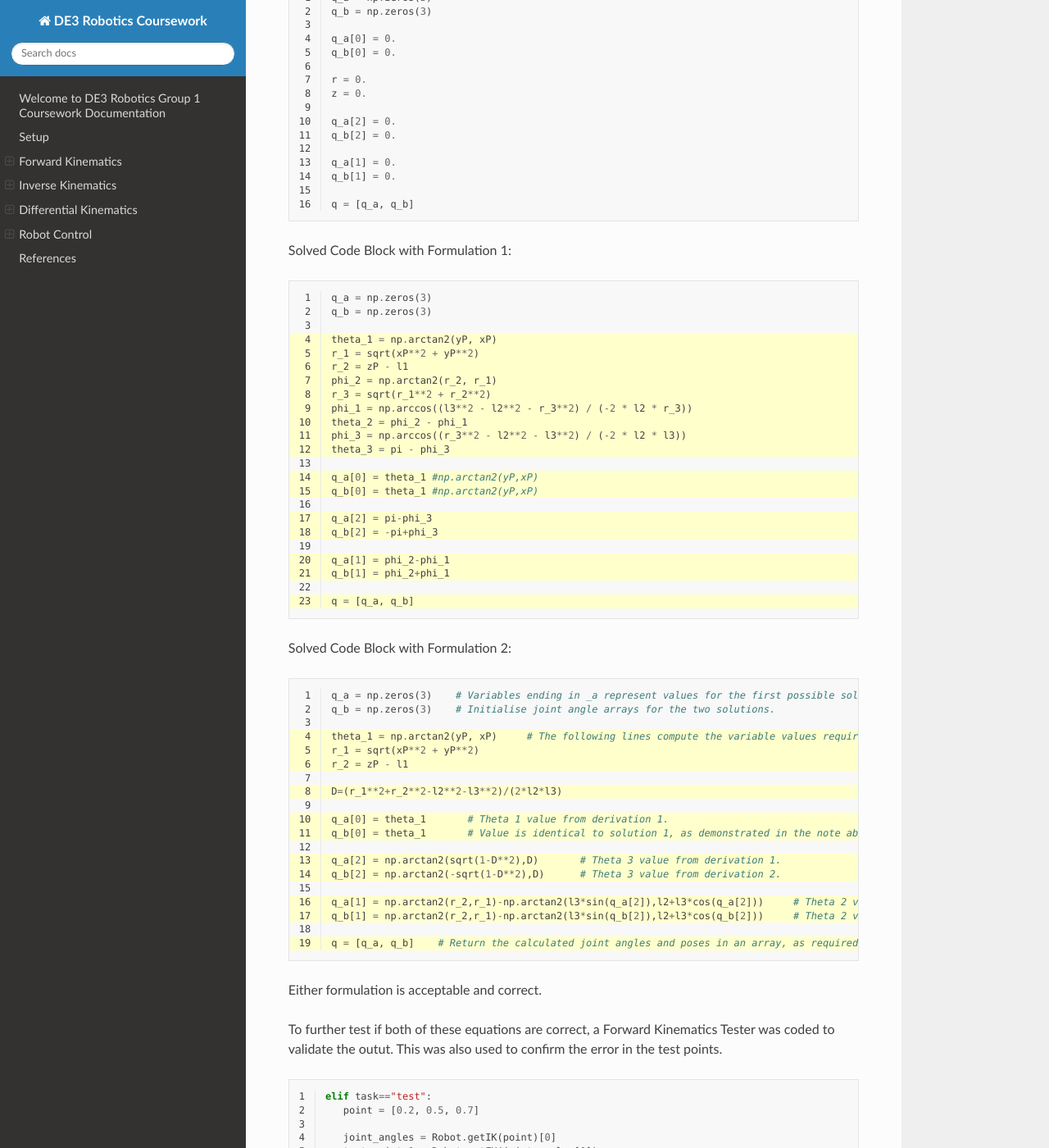
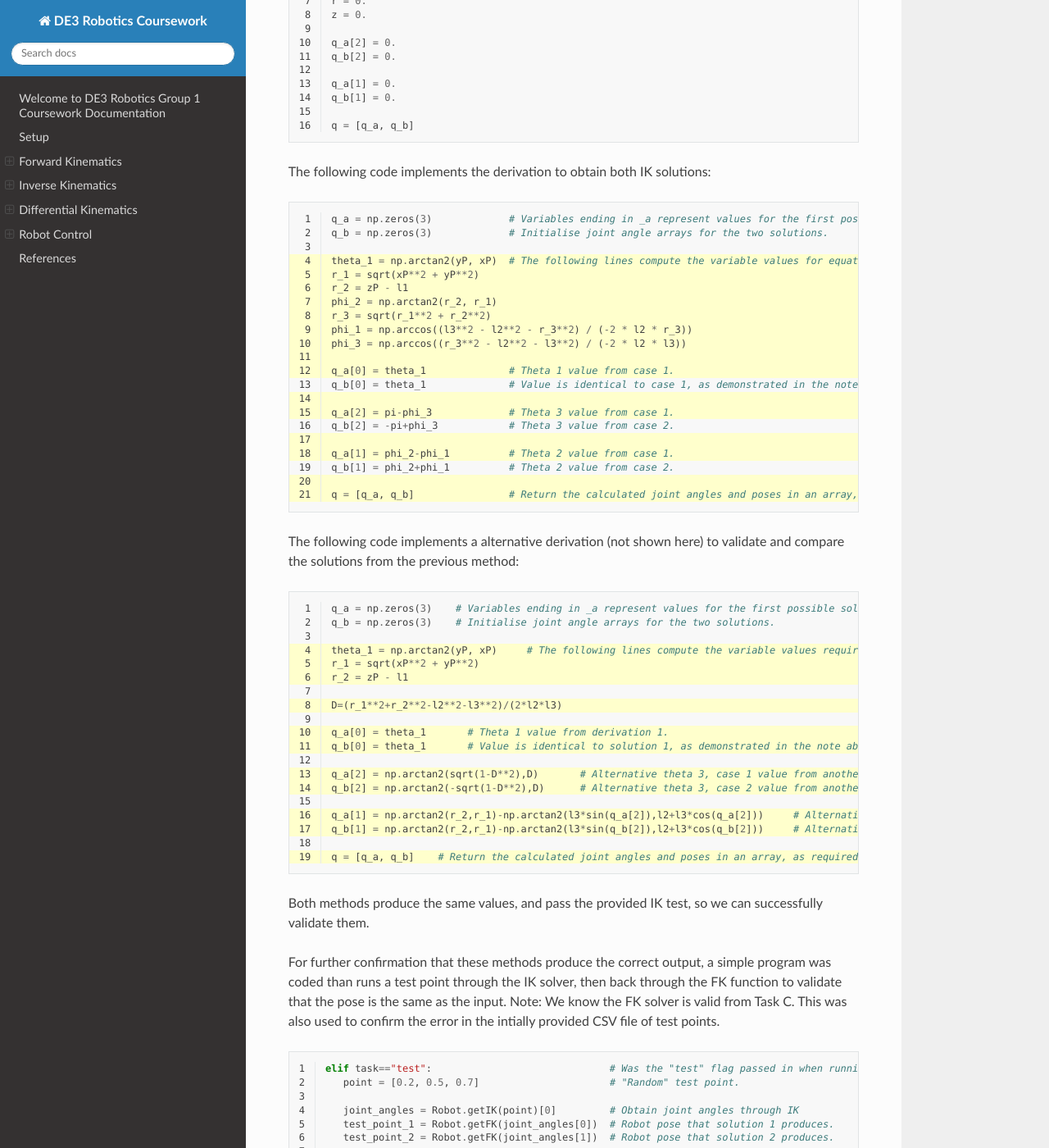
Before and after one commit to oliver-veal/robotics-coursework, a Sphinx documentation site: the page built from docs/source/index.rst, in a window 1280 px wide and 1400 px high, scrolled down 15313 px. Shown: the whole window at 82% size. Built offline with Sphinx 7.4.7 and the Read the Docs theme 2.0.0, drawn with Linux system fonts in a browser that asks for light colours; some of the changed text lies outside the part shown.

Commit message:
Task F edits

```diff
--- a/docs/source/index.rst
+++ b/docs/source/index.rst
@@ -200,6 +200,7 @@ These results are entered into the D-H table defined in the code.
         self.joint_types = 'rrr'	                              # Defining the type of each joint as a string with the ith character
                                                                # representing the type of the ith joint,
                                                                # with r representing revolute and p prismatic; all are revolute in this case.
+
 ----------------------------
 Task B: Coding the D-H Table
 ----------------------------
@@ -648,11 +649,7 @@ The robot can be treated as a planar two link robot, being rotated about ``z0``
 Therefore, for any point there is only one ``q0`` value which satisfies the point.
 The two configurations are stored together as columns in matrix ``q``.
 
-There are however two different sets of equations that were derived to find the set of angles.
-The output of them is ultimately the same, but the equations are formulated slightly differently, as reflected in the code blocks below.
-**UPDATE DESCRIPTION FOR THIS**
-
-Original Code Block:
+Original code to complete:
 
 .. code-block:: python
    :linenos:
@@ -674,37 +671,35 @@ Original Code Block:
 
    q = [q_a, q_b]
 
-Solved Code Block with Formulation 1:
+The following code implements the derivation to obtain both IK solutions:
 
 .. code-block:: python
    :linenos:
    :emphasize-lines: 4-12, 14,15, 17,18, 20,21, 23
 
-   q_a = np.zeros(3)
-   q_b = np.zeros(3)
+   q_a = np.zeros(3)             # Variables ending in _a represent values for the first possible solution, and _b the second.
+   q_b = np.zeros(3)             # Initialise joint angle arrays for the two solutions.
 
-   theta_1 = np.arctan2(yP, xP)
+   theta_1 = np.arctan2(yP, xP)  # The following lines compute the variable values for equations 1-11, for both cases.
    r_1 = sqrt(xP**2 + yP**2)
    r_2 = zP - l1
    phi_2 = np.arctan2(r_2, r_1)
    r_3 = sqrt(r_1**2 + r_2**2)
    phi_1 = np.arccos((l3**2 - l2**2 - r_3**2) / (-2 * l2 * r_3))
-   theta_2 = phi_2 - phi_1
    phi_3 = np.arccos((r_3**2 - l2**2 - l3**2) / (-2 * l2 * l3))
-   theta_3 = pi - phi_3
 
-   q_a[0] = theta_1 #np.arctan2(yP,xP)
-   q_b[0] = theta_1 #np.arctan2(yP,xP)
+   q_a[0] = theta_1              # Theta 1 value from case 1.
+   q_b[0] = theta_1              # Value is identical to case 1, as demonstrated in the note above.
 
-   q_a[2] = pi-phi_3
-   q_b[2] = -pi+phi_3
+   q_a[2] = pi-phi_3             # Theta 3 value from case 1.
+   q_b[2] = -pi+phi_3            # Theta 3 value from case 2.
 
-   q_a[1] = phi_2-phi_1
-   q_b[1] = phi_2+phi_1
+   q_a[1] = phi_2-phi_1          # Theta 2 value from case 1.
+   q_b[1] = phi_2+phi_1          # Theta 2 value from case 2.
 
-   q = [q_a, q_b]
+   q = [q_a, q_b]                # Return the calculated joint angles and poses in an array, as required by the function.
 
-Solved Code Block with Formulation 2:
+The following code implements a alternative derivation (not shown here) to validate and compare the solutions from the previous method:
 
 .. code-block:: python
    :linenos:
@@ -713,7 +708,7 @@ Solved Code Block with Formulation 2:
    q_a = np.zeros(3)    # Variables ending in _a represent values for the first possible solution, and _b the second.
    q_b = np.zeros(3)    # Initialise joint angle arrays for the two solutions.
 
-   theta_1 = np.arctan2(yP, xP)     # The following lines compute the variable values required by the two derivations to compute the joint angles.
+   theta_1 = np.arctan2(yP, xP)     # The following lines compute the variable values required by the alternative derivation.
    r_1 = sqrt(xP**2 + yP**2)
    r_2 = zP - l1
 
@@ -722,30 +717,31 @@ Solved Code Block with Formulation 2:
    q_a[0] = theta_1       # Theta 1 value from derivation 1.
    q_b[0] = theta_1       # Value is identical to solution 1, as demonstrated in the note above.
 
-   q_a[2] = np.arctan2(sqrt(1-D**2),D)       # Theta 3 value from derivation 1.
-   q_b[2] = np.arctan2(-sqrt(1-D**2),D)      # Theta 3 value from derivation 2.
+   q_a[2] = np.arctan2(sqrt(1-D**2),D)       # Alternative theta 3, case 1 value from another derivation.
+   q_b[2] = np.arctan2(-sqrt(1-D**2),D)      # Alternative theta 3, case 2 value from another derivation.
 
-   q_a[1] = np.arctan2(r_2,r_1)-np.arctan2(l3*sin(q_a[2]),l2+l3*cos(q_a[2]))     # Theta 2 value from derivation 1.
-   q_b[1] = np.arctan2(r_2,r_1)-np.arctan2(l3*sin(q_b[2]),l2+l3*cos(q_b[2]))     # Theta 2 value from derivation 2.
+   q_a[1] = np.arctan2(r_2,r_1)-np.arctan2(l3*sin(q_a[2]),l2+l3*cos(q_a[2]))     # Alternative theta 2, case 1 value from another derivation.
+   q_b[1] = np.arctan2(r_2,r_1)-np.arctan2(l3*sin(q_b[2]),l2+l3*cos(q_b[2]))     # Alternative theta 2, case 2 value from another derivation.
 
    q = [q_a, q_b]    # Return the calculated joint angles and poses in an array, as required by the function.
 
-Either formulation is acceptable and correct.
+Both methods produce the same values, and pass the provided IK test, so we can successfully validate them.
 
-To further test if both of these equations are correct, a Forward Kinematics Tester was coded to validate the outut.
-This was also used to confirm the error in the test points.
+For further confirmation that these methods produce the correct output, a simple program was coded than runs a test point through the IK solver, then back through the FK function to validate that the pose is the same as the input.
+Note: We know the FK solver is valid from Task C.
+This was also used to confirm the error in the intially provided CSV file of test points.
 
 .. code-block:: python
    :linenos:
 
-   elif task=="test":
-      point = [0.2, 0.5, 0.7]
+   elif task=="test":                              # Was the "test" flag passed in when running the program.
+      point = [0.2, 0.5, 0.7]                      # "Random" test point.
 
-      joint_angles = Robot.getIK(point)[0]
-      test_point_1 = Robot.getFK(joint_angles[0])
-      test_point_2 = Robot.getFK(joint_angles[1])
+      joint_angles = Robot.getIK(point)[0]         # Obtain joint angles through IK
+      test_point_1 = Robot.getFK(joint_angles[0])  # Robot pose that solution 1 produces.
+      test_point_2 = Robot.getFK(joint_angles[1])  # Robot pose that solution 2 produces.
 
-   print(point, test_point_1, test_point_2)
+   print(point, test_point_1, test_point_2)        # Verify by eye that these 3 points are the same. If they are, the IK is valid.
 
 .. code-block:: python
    :linenos:
```
Also changed, not shown: 2 other files.
